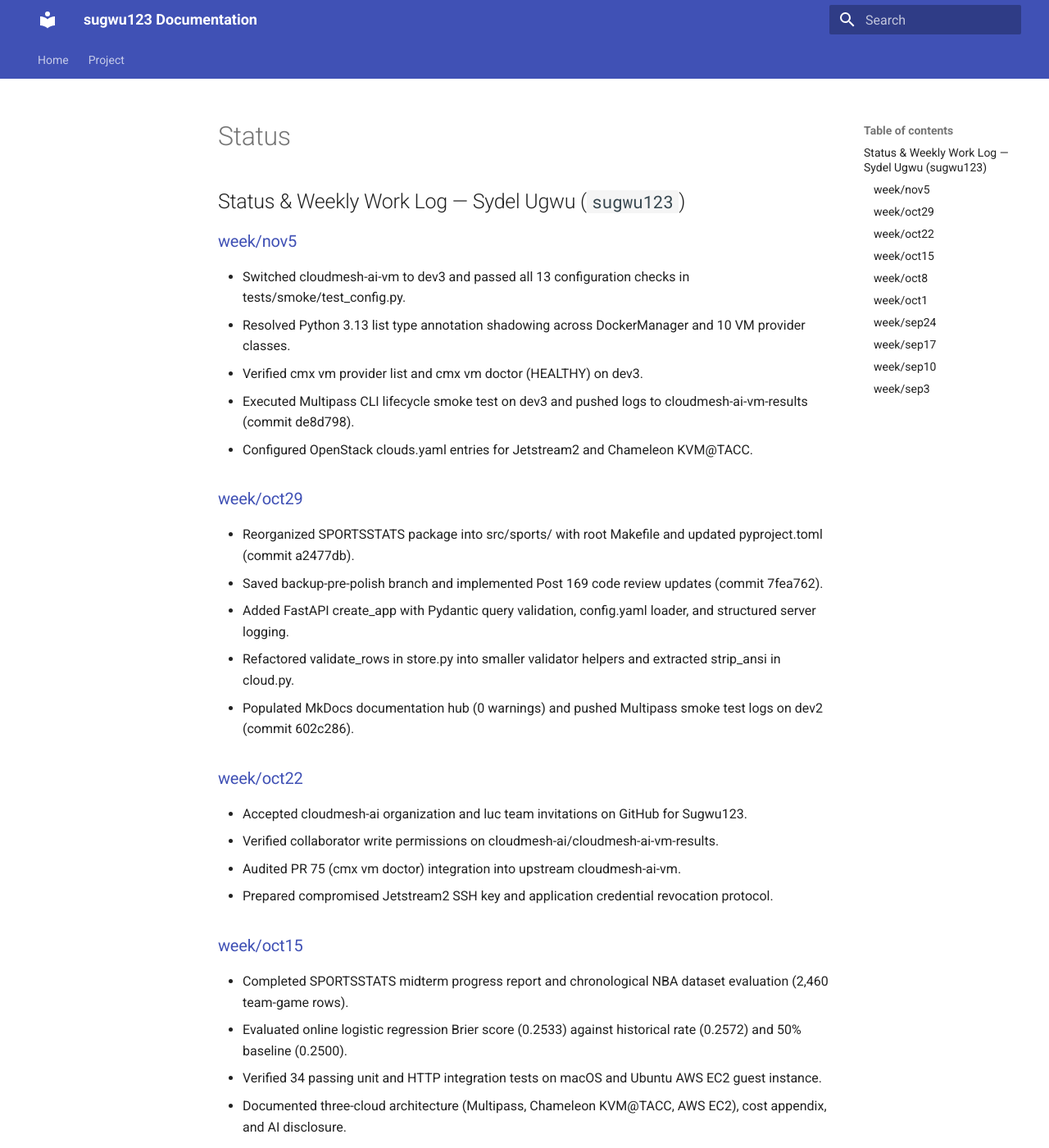
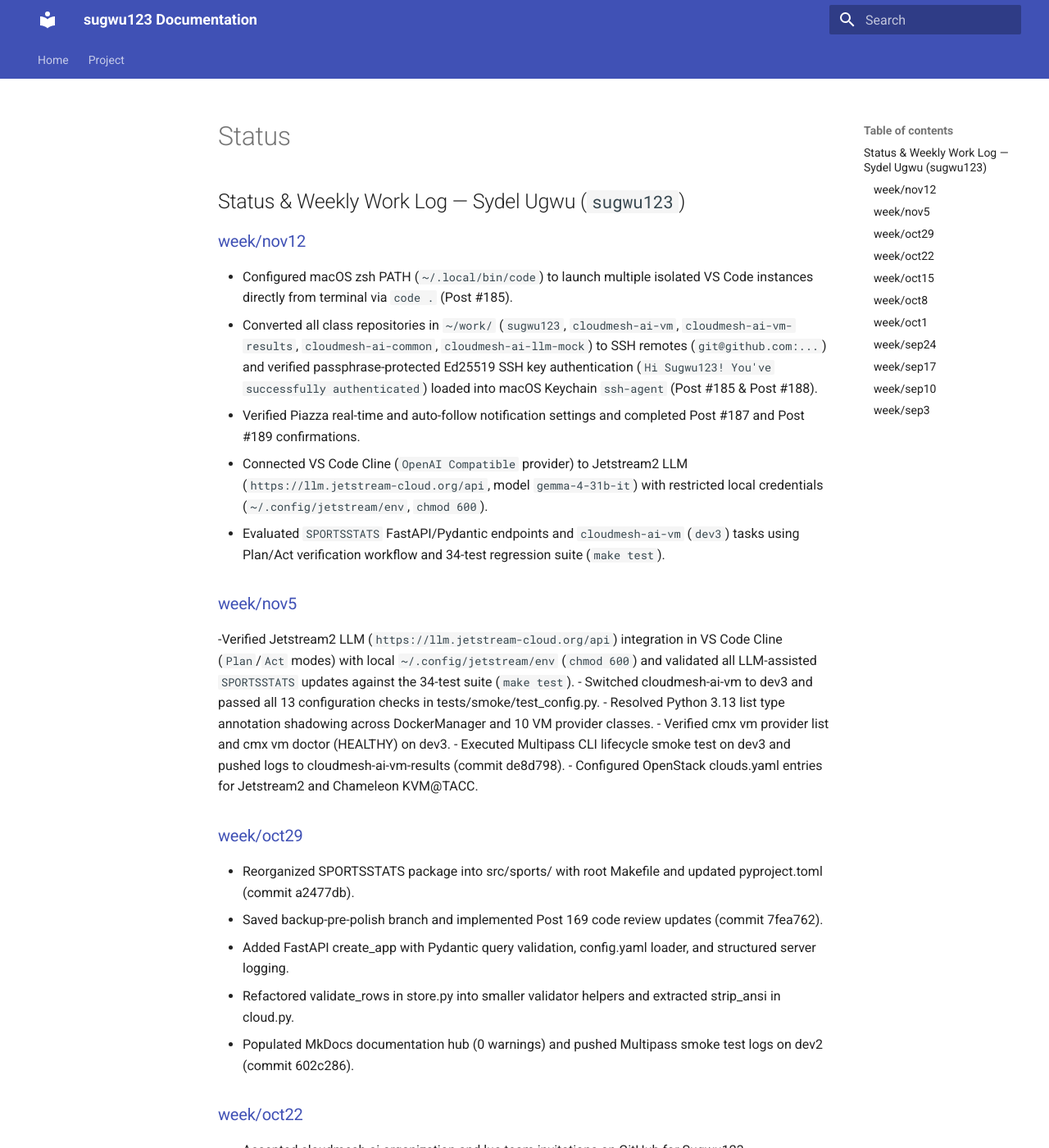
Before and after one commit to cloudmesh-ai-luc/sugwu123, an MkDocs documentation site: the page built from docs/status.md, in a window 1280 px wide and 1400 px high. Shown: the whole window at 82% size. Built offline with MkDocs 1.6.1 and Material for MkDocs 9.7.7, drawn with Linux system fonts in a browser that asks for light colours.

Commit message:
Add week/nov12 status update, SSH remote migration, and code CLI documentation

```diff
--- a/docs/status.md
+++ b/docs/status.md
@@ -1,6 +1,14 @@
 ## Status & Weekly Work Log — Sydel Ugwu (`sugwu123`)
 
+### [week/nov12](https://github.com/cloudmesh-ai-luc/sugwu123/tree/main/assignments/week/nov12/README.md)
+- Configured macOS zsh PATH (`~/.local/bin/code`) to launch multiple isolated VS Code instances directly from terminal via `code .` (Post #185).
+- Converted all class repositories in `~/work/` (`sugwu123`, `cloudmesh-ai-vm`, `cloudmesh-ai-vm-results`, `cloudmesh-ai-common`, `cloudmesh-ai-llm-mock`) to SSH remotes (`git@github.com:...`) and verified passphrase-protected Ed25519 SSH key authentication (`Hi Sugwu123! You've successfully authenticated`) loaded into macOS Keychain `ssh-agent` (Post #185 & Post #188).
+- Verified Piazza real-time and auto-follow notification settings and completed Post #187 and Post #189 confirmations.
+- Connected VS Code Cline (`OpenAI Compatible` provider) to Jetstream2 LLM (`https://llm.jetstream-cloud.org/api`, model `gemma-4-31b-it`) with restricted local credentials (`~/.config/jetstream/env`, `chmod 600`).
+- Evaluated `SPORTSSTATS` FastAPI/Pydantic endpoints and `cloudmesh-ai-vm` (`dev3`) tasks using Plan/Act verification workflow and 34-test regression suite (`make test`).
+
 ### [week/nov5](https://github.com/cloudmesh-ai-luc/sugwu123/tree/main/assignments/week/nov5/README.md)
+-Verified Jetstream2 LLM (`https://llm.jetstream-cloud.org/api`) integration in VS Code Cline (`Plan`/`Act` modes) with local `~/.config/jetstream/env` (`chmod 600`) and validated all LLM-assisted `SPORTSSTATS` updates against the 34-test suite (`make test`).
 - Switched cloudmesh-ai-vm to dev3 and passed all 13 configuration checks in tests/smoke/test_config.py.
 - Resolved Python 3.13 list type annotation shadowing across DockerManager and 10 VM provider classes.
 - Verified cmx vm provider list and cmx vm doctor (HEALTHY) on dev3.
```
Also changed, not shown: README.md (+1 -0 lines), assignments/README.md (+1 -0 lines), assignments/STATUS.md (+7 -0 lines), assignments/week/nov12/README.md (added, +11 -0 lines).
